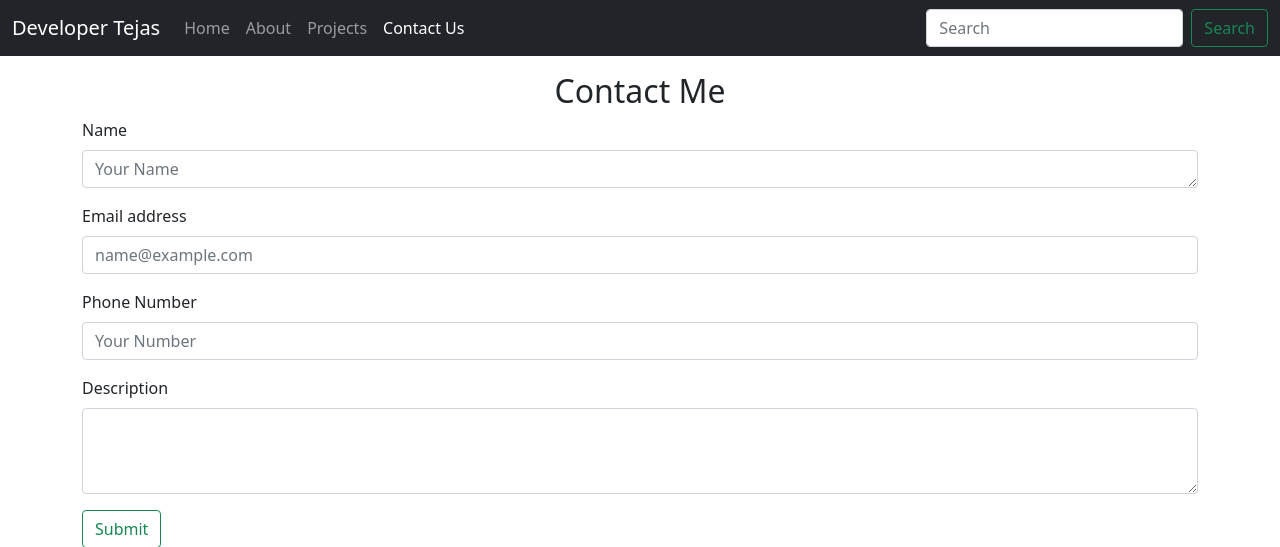
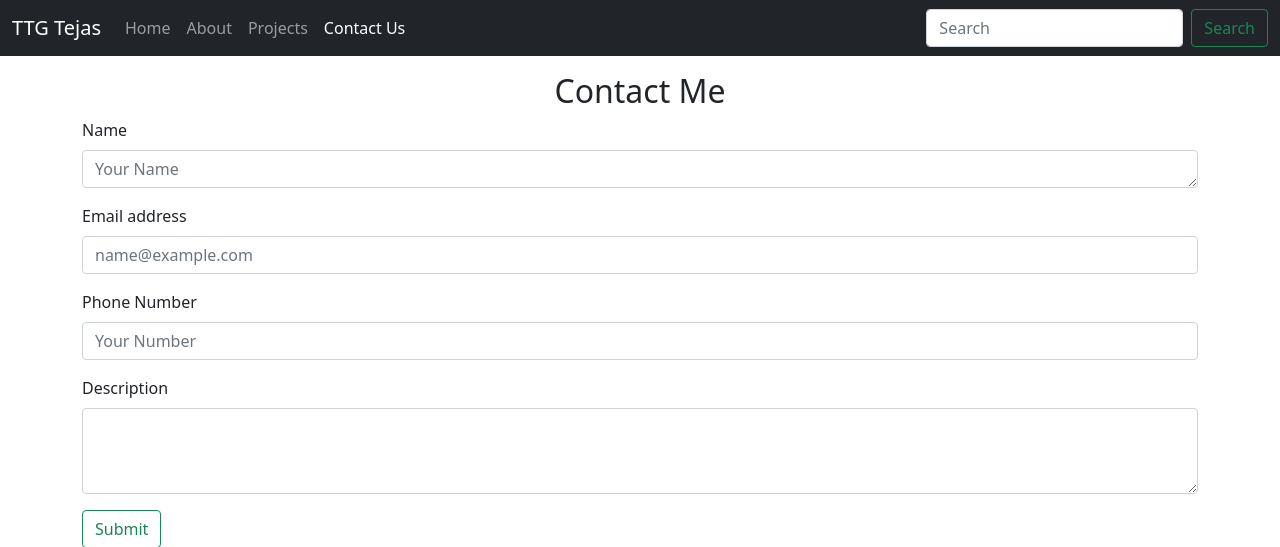
Before and after one commit to TejasAmbhore/BEDJ1, a Django app: page /contact in a window 1280 px wide. Shown: the top 547 px of the page. Run offline with Django 3.2, Linux system fonts and the light colour scheme; some libraries are stand-ins or nearby versions.

Commit message:
minor template changes

```diff
--- a/Templates/about.html
+++ b/Templates/about.html
@@ -18,7 +18,7 @@
 <body>
   <nav class="navbar sticky-top navbar-expand-lg navbar-dark bg-dark">
     <div class="container-fluid">
-      <a class="navbar-brand" href="/">Developer Tejas</a>
+      <a class="navbar-brand" href="/">TTG Tejas</a>
       <button class="navbar-toggler" type="button" data-bs-toggle="collapse" data-bs-target="#navbarSupportedContent"
         aria-controls="navbarSupportedContent" aria-expanded="false" aria-label="Toggle navigation">
         <span class="navbar-toggler-icon"></span>
--- a/Templates/contact.html
+++ b/Templates/contact.html
@@ -18,7 +18,7 @@
 <body>
     <nav class="navbar sticky-top navbar-expand-lg navbar-dark bg-dark">
         <div class="container-fluid">
-            <a class="navbar-brand" href="/">Developer Tejas</a>
+            <a class="navbar-brand" href="/">TTG Tejas</a>
             <button class="navbar-toggler" type="button" data-bs-toggle="collapse"
                 data-bs-target="#navbarSupportedContent" aria-controls="navbarSupportedContent" aria-expanded="false"
                 aria-label="Toggle navigation">
--- a/Templates/home.html
+++ b/Templates/home.html
@@ -18,7 +18,7 @@
 
   <nav class="navbar sticky-top navbar-expand-lg navbar-dark bg-dark">
     <div class="container-fluid">
-      <a class="navbar-brand" href="/">Developer Tejas</a>
+      <a class="navbar-brand" href="/">TTG Tejas</a>
       <button class="navbar-toggler" type="button" data-bs-toggle="collapse" data-bs-target="#navbarSupportedContent"
         aria-controls="navbarSupportedContent" aria-expanded="false" aria-label="Toggle navigation">
         <span class="navbar-toggler-icon"></span>
--- a/Templates/projects.html
+++ b/Templates/projects.html
@@ -17,7 +17,7 @@
 <body>
   <nav class="navbar sticky-top navbar-expand-lg navbar-dark bg-dark">
     <div class="container-fluid">
-      <a class="navbar-brand" href="/">Developer Tejas</a>
+      <a class="navbar-brand" href="/">TTG Tejas</a>
       <button class="navbar-toggler" type="button" data-bs-toggle="collapse" data-bs-target="#navbarSupportedContent"
         aria-controls="navbarSupportedContent" aria-expanded="false" aria-label="Toggle navigation">
         <span class="navbar-toggler-icon"></span>
```
